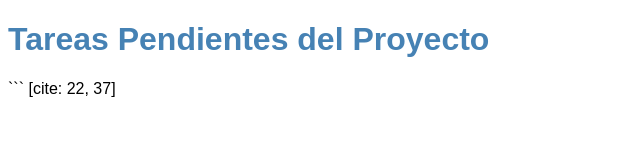
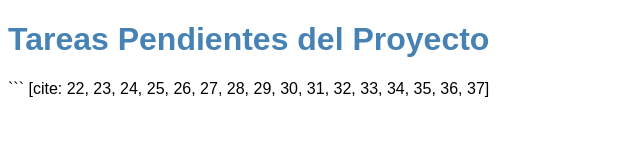
Before and after one commit to emmanuelromero2027-design/colab-git-emmanuel-romero, a plain HTML site: page index.html in a window 1280 px wide. Shown: the whole page, without its empty margins (0-640 px from the left). Drawn offline with Linux system fonts and the light colour scheme.

Commit message:
Update index.html

````diff
--- a/index.html
+++ b/index.html
@@ -14,4 +14,4 @@ h1 { color: steelblue; }
 </ul>
 </body>
 </html>
-``` [cite: 22, 37]
+``` [cite: 22, 23, 24, 25, 26, 27, 28, 29, 30, 31, 32, 33, 34, 35, 36, 37]
````
